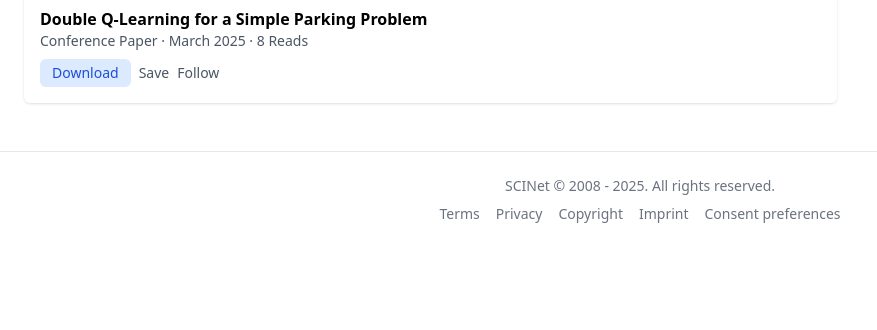
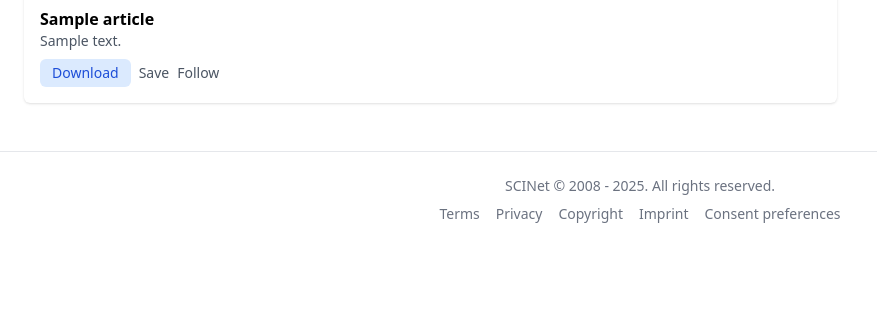
Before and after one commit to FeelGoodEve/merito-2025, a Django app: template templates/article.html in a window 1280 px wide. Shown: the part 470-800 px from the top of the page, without its empty margins (0-877 px from the left). Run offline with Django 5.2, Linux system fonts and the light colour scheme; the template is opened without the code that fills it: values that come from a table or form of the project are taken from there, others are empty; tables that the repository leaves empty hold one stand-in row (values such as "Sample post").

Commit message:
Dodanie routingu do listingu wpisow oraz wwyswietlenie zawartosci wpisu na dedykowanym szablonie (article)

```diff
--- a/project_app/urls.py
+++ b/project_app/urls.py
@@ -1,9 +1,9 @@
 from django.contrib import admin
 from django.urls import path
-from app_scinet.views.front_pages_view import index_page, about_page
+from app_scinet.views.front_pages_view import index_page, article_page
 
 urlpatterns = [
     path('admin/', admin.site.urls),
     path('', index_page, name='home'),
-    path('about/', about_page, name='about'),
+    path('article/<int:article_id>', article_page, name='article'),
 ]
--- a/templates/article.html
+++ b/templates/article.html
@@ -14,8 +14,8 @@
         </div>
         <div class="mt-4">
             <img src="https://picsum.photos/600/200?random=1" class="rounded-md w-full">
-            <h2 class="mt-2 font-bold">Double Q-Learning for a Simple Parking Problem</h2>
-            <p class="text-sm text-gray-600">Conference Paper · March 2025 · 8 Reads</p>
+            <h2 class="mt-2 font-bold">{{ article.title }}</h2>
+            <p class="text-sm text-gray-600">{{ article.content }} </p>
             <div class="flex flex-wrap gap-2 mt-2">
                 <button class="bg-blue-100 text-blue-700 px-3 py-1 rounded-md text-sm">Download</button>
                 <button class="text-sm text-gray-600">Save</button>
--- a/templates/main.html
+++ b/templates/main.html
@@ -6,7 +6,7 @@
     <!-- Post -->
     {% for article in articles %}
     <div class="bg-white p-4 rounded-md shadow">
-        <a href="{% url 'about' %}">
+        <a href="{% url 'article' article.id %}">
             <div class="flex flex-col sm:flex-row items-start sm:items-center gap-4">
                 <img src="https://randomuser.me/api/portraits/men/32.jpg" class="rounded-full w-12 h-12">
                 <div>
```
Also changed, not shown: app_scinet/views/front_pages_view.py (+6 -4 lines).
